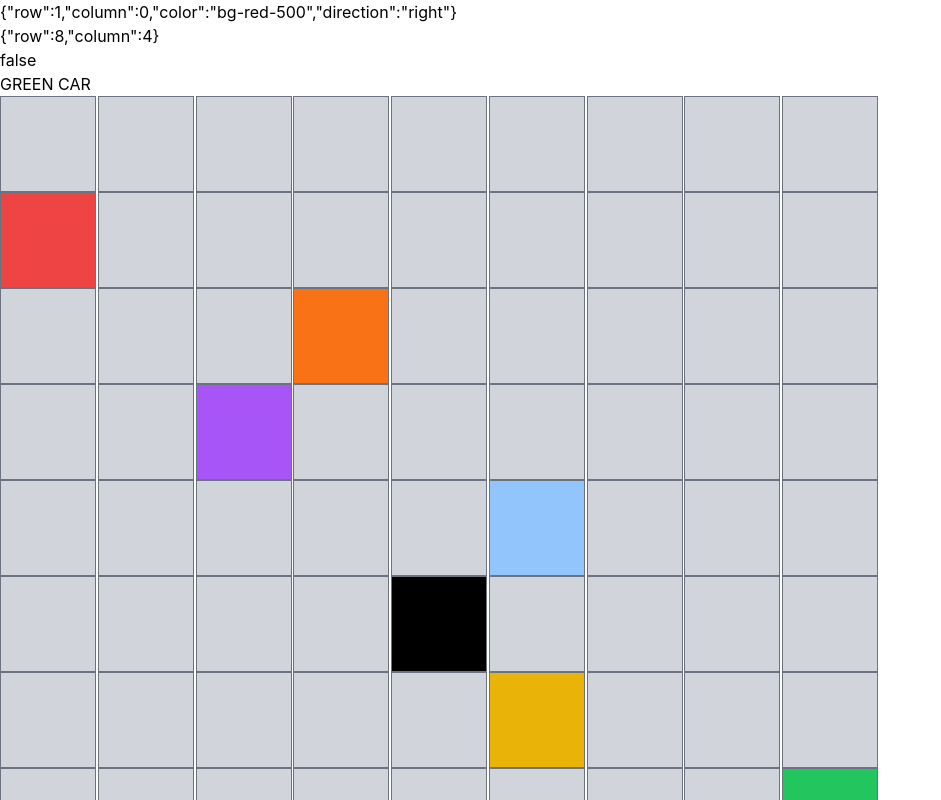
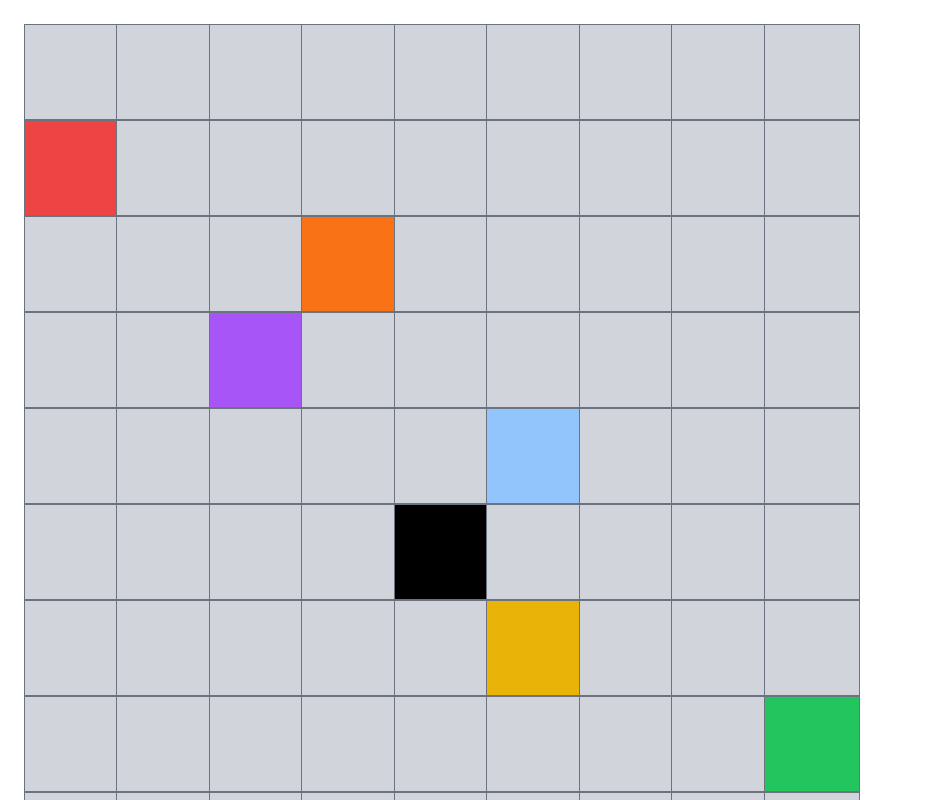
Before and after one commit to Gawshan987/Frogger1, a React (Create React App) app: page / in a window 1280 px wide. Both pictures are taken after a click on the button "Start Game". Shown: the top 800 px of the page, without its empty margins (0-941 px from the left). Built offline with nearby package versions, Linux system fonts and the light colour scheme.

Commit message:
Added popup for gameover

```diff
--- a/src/GameBoard.tsx
+++ b/src/GameBoard.tsx
@@ -32,6 +32,7 @@ const GameBoard = () => {
   const [hasPlayed, setHasPlayed] = useState(false);
   //to track if the frog has reached the end of the game
   const [reachedEnd, setReachedEnd] = useState(false);
+  const [showCongratsModal, setShowCongratsModal] = useState(false);
 
   //use useEffect to move cars at regular intervals
   useEffect(() => {
@@ -61,9 +62,15 @@ const GameBoard = () => {
     //set up interval to move cars
     const intervalId = setInterval(moveCars, 1000);
 
+    // Check if the frog has reached the end
+    if (frogPosition.row === 0) {
+      setReachedEnd(true);
+      setShowCongratsModal(true);
+    }
+
     // Clean up the interval on unmount
     return () => clearInterval(intervalId);
-  }, []);
+  }, [frogPosition.row]); //including frogposition.row as a dependency
 
   //for the gameOver and for replaying the game
   const resetGame = () => {
@@ -106,11 +113,11 @@ const GameBoard = () => {
       ) : (
         <>
           {!gameOver ? (
-            <div className="grid grid-cols-9 max-w-[55rem]">
-              <p className="col-span-9">{JSON.stringify(cars[0])}</p>
+            <div className="grid grid-cols-9 max-w-[55rem] p-6">
+              {/* <p className="col-span-9">{JSON.stringify(cars[0])}</p>
               <p className="col-span-9">{JSON.stringify(frogPosition)}</p>
               <p className="col-span-9">{JSON.stringify(gameOver)}</p>
-              <p className="col-span-9">GREEN CAR{JSON.stringify(cars[7])}</p>
+              <p className="col-span-9">GREEN CAR{JSON.stringify(cars[7])}</p> */}
               {/* //loop through each row */}
               {[...Array(9)].map((_, rowIndex) =>
                 //loop through each column
@@ -129,13 +136,13 @@ const GameBoard = () => {
                       }`}
                       key={`${rowIndex}-${columnIndex}`}
                     >
-                      {/* Your component JSX here */}
+                      {/* prop for collisionchecker */}
                       <CollisionChecker
                         frogPosition={frogPosition}
                         cars={cars}
                         setGameOver={setGameOver}
                       />
-
+                      {/* prop for playercontrols */}
                       <PlayerControls
                         frogPosition={frogPosition}
                         setFrogPosition={setFrogPosition}
@@ -182,6 +189,16 @@ const GameBoard = () => {
           )}
         </>
       )}
+      {reachedEnd && showCongratsModal && (
+        //display a modal overlay
+        <div className="fixed inset-0 flex items-center justify-center bg-black bg-opacity-50">
+          <div className="bg-white p-8 rounded-lg shadow-md">
+            <p className="text-2xl font-semibold mb-4">
+              Congrats, you've reached the end of the game!
+            </p>
+          </div>
+        </div>
+      )}
     </>
   );
 };
```
